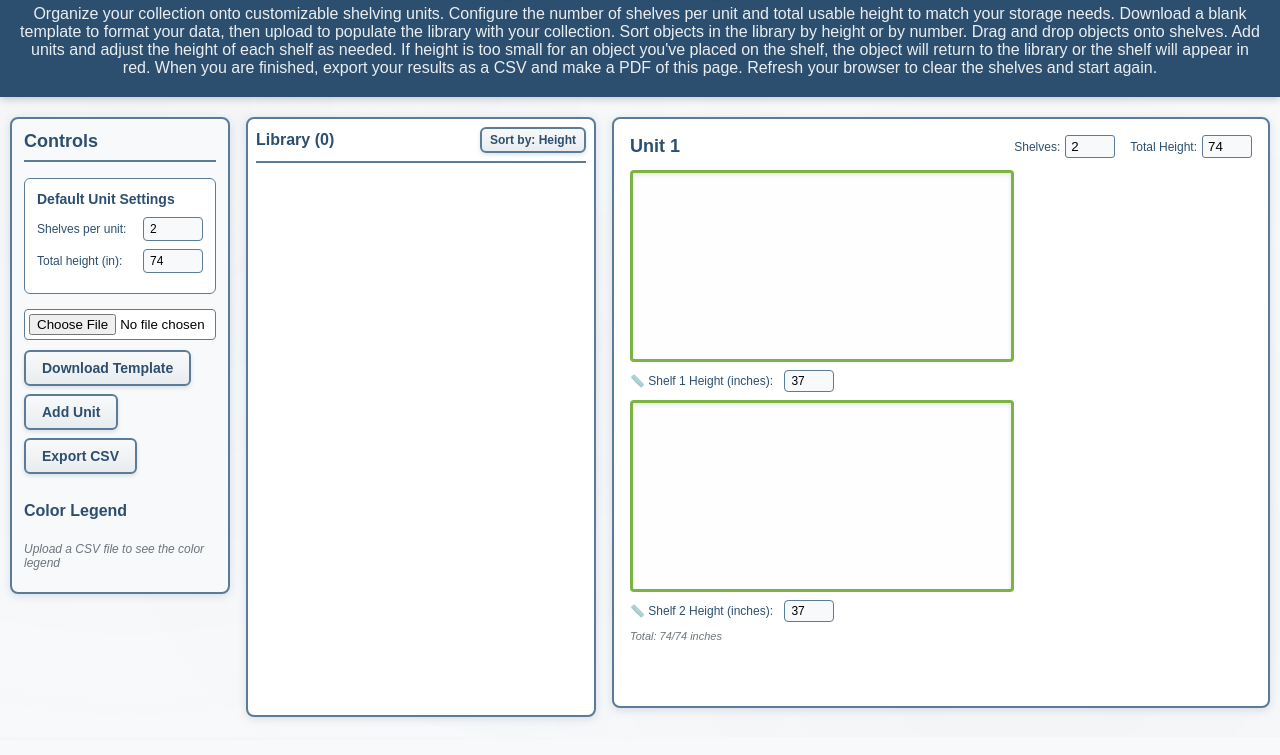
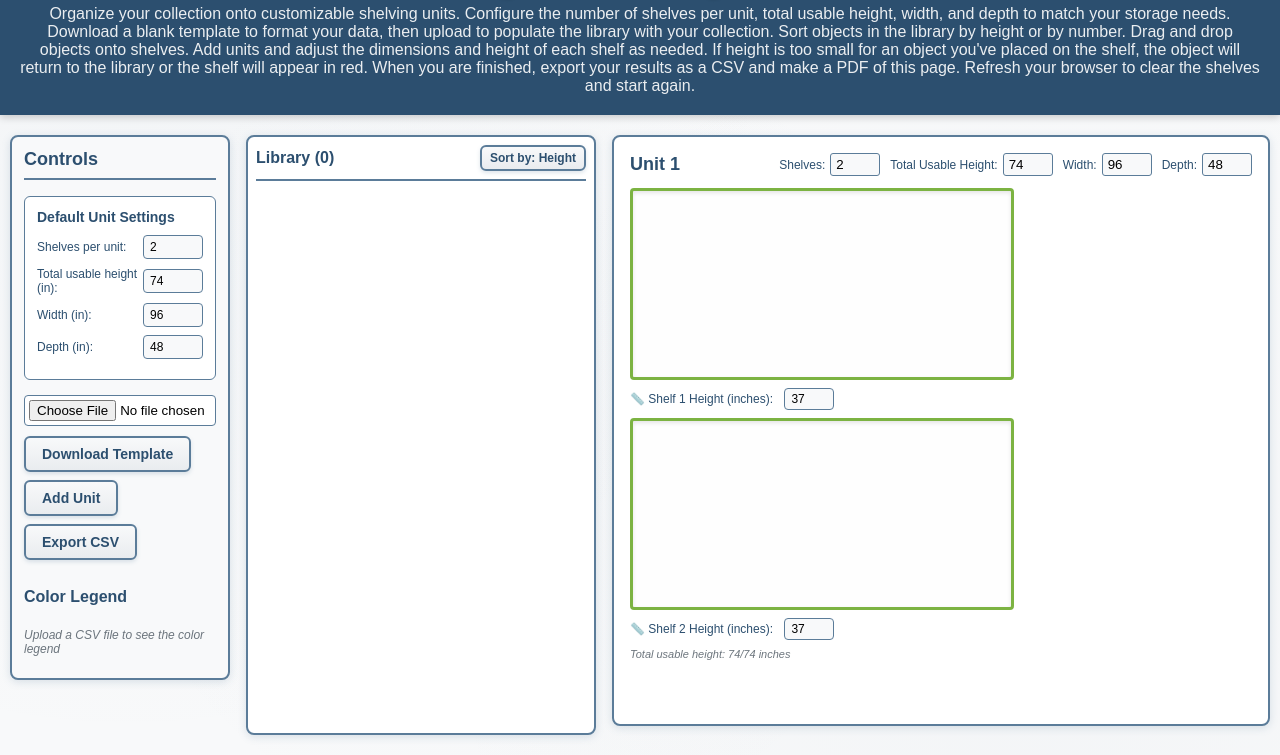
Before and after one commit to jsybalsky/Storage_Planner, a plain HTML site: page index.html in a window 1280 px wide. Shown: the part 60-815 px from the top of the page. Drawn offline with Linux system fonts and the light colour scheme.

Commit message:
Update index.html

```diff
--- a/index.html
+++ b/index.html
@@ -197,10 +197,11 @@
 
         .unit-config {
             display: flex;
-            gap: 15px;
+            gap: 10px;
             align-items: center;
             font-size: 12px;
             color: #2C4F6F;
+            flex-wrap: wrap;
         }
 
         .unit-config label {
@@ -437,7 +438,7 @@
 <body>
     <div class="header">
         <h1>Configurable Storage Planner</h1>
-        <p>Organize your collection onto customizable shelving units. Configure the number of shelves per unit and total usable height to match your storage needs. Download a blank template to format your data, then upload to populate the library with your collection. Sort objects in the library by height or by number. Drag and drop objects onto shelves. Add units and adjust the height of each shelf as needed. If height is too small for an object you've placed on the shelf, the object will return to the library or the shelf will appear in red. When you are finished, export your results as a CSV and make a PDF of this page. Refresh your browser to clear the shelves and start again.</p>
+        <p>Organize your collection onto customizable shelving units. Configure the number of shelves per unit, total usable height, width, and depth to match your storage needs. Download a blank template to format your data, then upload to populate the library with your collection. Sort objects in the library by height or by number. Drag and drop objects onto shelves. Add units and adjust the dimensions and height of each shelf as needed. If height is too small for an object you've placed on the shelf, the object will return to the library or the shelf will appear in red. When you are finished, export your results as a CSV and make a PDF of this page. Refresh your browser to clear the shelves and start again.</p>
     </div>
 
     <div class="main-content">
@@ -453,8 +454,16 @@
                     <input type="number" id="defaultShelves" min="2" max="10" value="2">
                 </div>
                 <div class="config-row">
-                    <label>Total height (in):</label>
+                    <label>Total usable height (in):</label>
                     <input type="number" id="defaultHeight" min="12" max="200" value="74">
+                </div>
+                <div class="config-row">
+                    <label>Width (in):</label>
+                    <input type="number" id="defaultWidth" min="12" max="200" value="96">
+                </div>
+                <div class="config-row">
+                    <label>Depth (in):</label>
+                    <input type="number" id="defaultDepth" min="12" max="200" value="48">
                 </div>
             </div>
 
@@ -491,8 +500,6 @@
 
     <script>
         // Constants
-        const SHELF_WIDTH_IN = 96;
-        const SHELF_DEPTH_IN = 48;
         const SCALE = 4;
 
         // State
@@ -509,6 +516,8 @@
         function initializeDefaultUnit() {
             const defaultShelves = parseInt(document.getElementById('defaultShelves').value);
             const defaultHeight = parseInt(document.getElementById('defaultHeight').value);
+            const defaultWidth = parseInt(document.getElementById('defaultWidth').value);
+            const defaultDepth = parseInt(document.getElementById('defaultDepth').value);
             const shelfHeight = Math.floor(defaultHeight / defaultShelves);
             const shelves = Array(defaultShelves).fill(shelfHeight);
 
@@ -519,6 +528,8 @@
             units = [{
                 id: 1,
                 totalHeight: defaultHeight,
+                width: defaultWidth,
+                depth: defaultDepth,
                 shelves: shelves
             }];
         }
@@ -643,7 +654,7 @@
 
         // Export CSV
         function exportCSV() {
-            let csvContent = "Unit,Shelf Position,Shelf Height (inches),Number,Type,Object,Height,Width,Depth\n";
+            let csvContent = "Unit,Shelf Position,Shelf Height (inches),Unit Width,Unit Depth,Number,Type,Object,Height,Width,Depth\n";
 
             units.forEach((unit) => {
                 unit.shelves.forEach((shelfHeight, shelfIndex) => {
@@ -652,10 +663,10 @@
 
                     if (contents.length > 0) {
                         contents.forEach((obj) => {
-                            csvContent += `${unit.id},${shelfIndex + 1},${shelfHeight},${obj.number},${obj.type},${obj.objectType},${obj.height},${obj.width},${obj.depth}\n`;
+                            csvContent += `${unit.id},${shelfIndex + 1},${shelfHeight},${unit.width},${unit.depth},${obj.number},${obj.type},${obj.objectType},${obj.height},${obj.width},${obj.depth}\n`;
                         });
                     } else {
-                        csvContent += `${unit.id},${shelfIndex + 1},${shelfHeight},None,,,,,\n`;
+                        csvContent += `${unit.id},${shelfIndex + 1},${shelfHeight},${unit.width},${unit.depth},None,,,,,\n`;
                     }
                 });
             });
@@ -675,6 +686,8 @@
         function addUnit() {
             const defaultShelves = parseInt(document.getElementById('defaultShelves').value);
             const defaultHeight = parseInt(document.getElementById('defaultHeight').value);
+            const defaultWidth = parseInt(document.getElementById('defaultWidth').value);
+            const defaultDepth = parseInt(document.getElementById('defaultDepth').value);
             const newId = units.length > 0 ? Math.max(...units.map(u => u.id)) + 1 : 1;
 
             const shelfHeight = Math.floor(defaultHeight / defaultShelves);
@@ -687,13 +700,15 @@
             units.push({
                 id: newId,
                 totalHeight: defaultHeight,
+                width: defaultWidth,
+                depth: defaultDepth,
                 shelves: shelves
             });
             render();
         }
 
         // Update unit configuration
-        function updateUnitConfig(unitId, shelveCount, totalHeight) {
+        function updateUnitConfig(unitId, shelveCount, totalHeight, width, depth) {
             const unit = units.find(u => u.id === unitId);
             if (!unit) return;
 
@@ -719,6 +734,8 @@
             });
 
             unit.totalHeight = totalHeight;
+            unit.width = width || unit.width;
+            unit.depth = depth || unit.depth;
             unit.shelves = newShelves;
             render();
         }
@@ -1050,23 +1067,49 @@
                 shelvesInput.max = 10;
                 shelvesInput.value = unit.shelves.length;
                 shelvesInput.addEventListener('change', (e) => {
-                    updateUnitConfig(unit.id, parseInt(e.target.value), unit.totalHeight);
+                    updateUnitConfig(unit.id, parseInt(e.target.value), unit.totalHeight, unit.width, unit.depth);
                 });
                 shelvesLabel.appendChild(shelvesInput);
                 unitConfig.appendChild(shelvesLabel);
 
                 const heightLabel = document.createElement('label');
-                heightLabel.textContent = 'Total Height:';
+                heightLabel.textContent = 'Total Usable Height:';
                 const heightInput = document.createElement('input');
                 heightInput.type = 'number';
                 heightInput.min = 12;
                 heightInput.max = 200;
                 heightInput.value = unit.totalHeight;
                 heightInput.addEventListener('change', (e) => {
-                    updateUnitConfig(unit.id, unit.shelves.length, parseInt(e.target.value));
+                    updateUnitConfig(unit.id, unit.shelves.length, parseInt(e.target.value), unit.width, unit.depth);
                 });
                 heightLabel.appendChild(heightInput);
                 unitConfig.appendChild(heightLabel);
+
+                const widthLabel = document.createElement('label');
+                widthLabel.textContent = 'Width:';
+                const widthInput = document.createElement('input');
+                widthInput.type = 'number';
+                widthInput.min = 12;
+                widthInput.max = 200;
+                widthInput.value = unit.width;
+                widthInput.addEventListener('change', (e) => {
+                    updateUnitConfig(unit.id, unit.shelves.length, unit.totalHeight, parseInt(e.target.value), unit.depth);
+                });
+                widthLabel.appendChild(widthInput);
+                unitConfig.appendChild(widthLabel);
+
+                const depthLabel = document.createElement('label');
+                depthLabel.textContent = 'Depth:';
+                const depthInput = document.createElement('input');
+                depthInput.type = 'number';
+                depthInput.min = 12;
+                depthInput.max = 200;
+                depthInput.value = unit.depth;
+                depthInput.addEventListener('change', (e) => {
+                    updateUnitConfig(unit.id, unit.shelves.length, unit.totalHeight, unit.width, parseInt(e.target.value));
+                });
+                depthLabel.appendChild(depthInput);
+                unitConfig.appendChild(depthLabel);
 
                 unitHeader.appendChild(unitConfig);
                 unitDiv.appendChild(unitHeader);
@@ -1079,8 +1122,8 @@
                     const shelf = document.createElement('div');
                     shelf.className = 'shelf';
                     shelf.dataset.shelfId = `${unit.id}-${shelfIndex}`;
-                    shelf.style.width = (SHELF_WIDTH_IN * SCALE) + 'px';
-                    shelf.style.height = (SHELF_DEPTH_IN * SCALE) + 'px';
+                    shelf.style.width = (unit.width * SCALE) + 'px';
+                    shelf.style.height = (unit.depth * SCALE) + 'px';
                     shelf.style.border = `3px solid ${shelfTooTall ? "#e74c3c" : "#7CB342"}`;
                     shelf.style.backgroundColor = shelfTooTall ? "#ffe6e6" : "#fefefe";
 
@@ -1107,11 +1150,11 @@
                     unitDiv.appendChild(shelfLabel);
                 });
 
-                // Total height display
+                // Total usable height display
                 const currentTotal = unit.shelves.reduce((sum, h) => sum + h, 0);
                 const totalDisplay = document.createElement('div');
                 totalDisplay.className = 'total-display';
-                totalDisplay.textContent = `Total: ${currentTotal}/${unit.totalHeight} inches`;
+                totalDisplay.textContent = `Total usable height: ${currentTotal}/${unit.totalHeight} inches`;
                 if (currentTotal !== unit.totalHeight) {
                     totalDisplay.className += ' error-message';
                     totalDisplay.textContent += ' (Heights do not match total!)';
```
